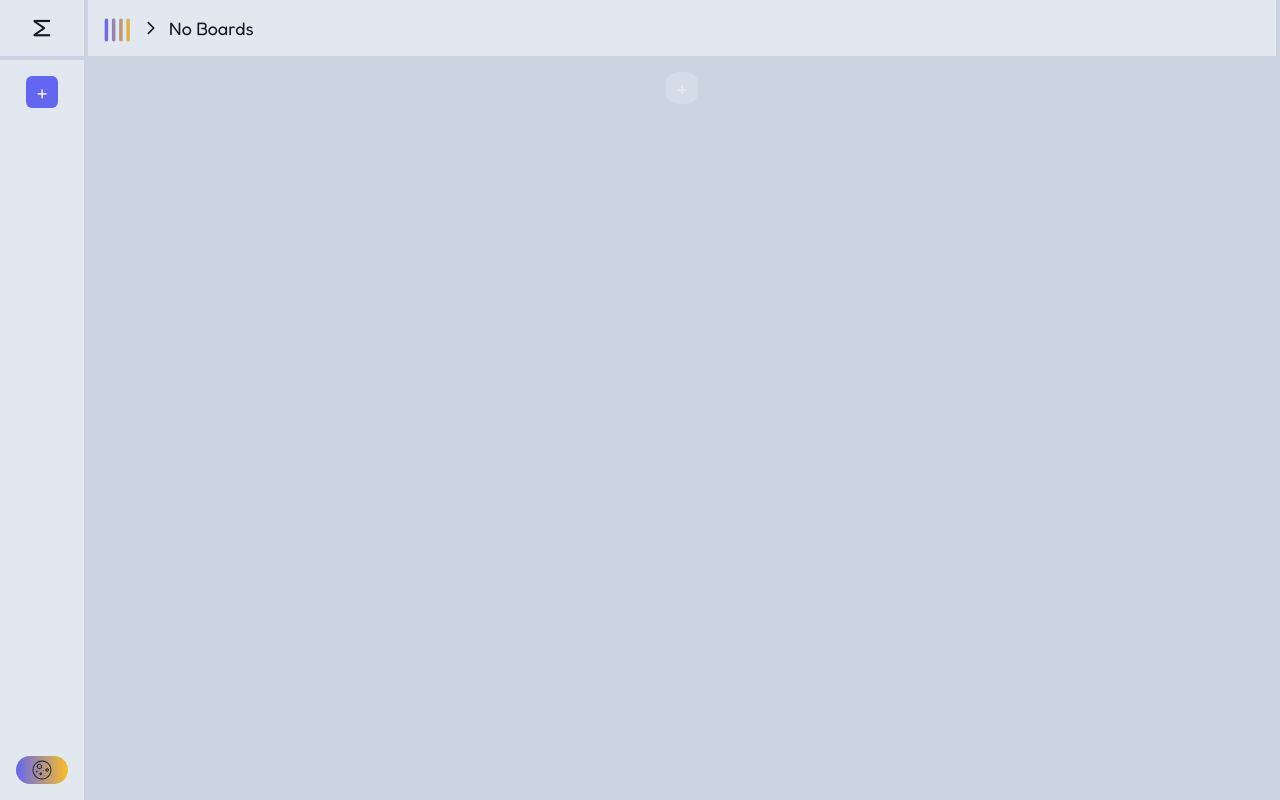
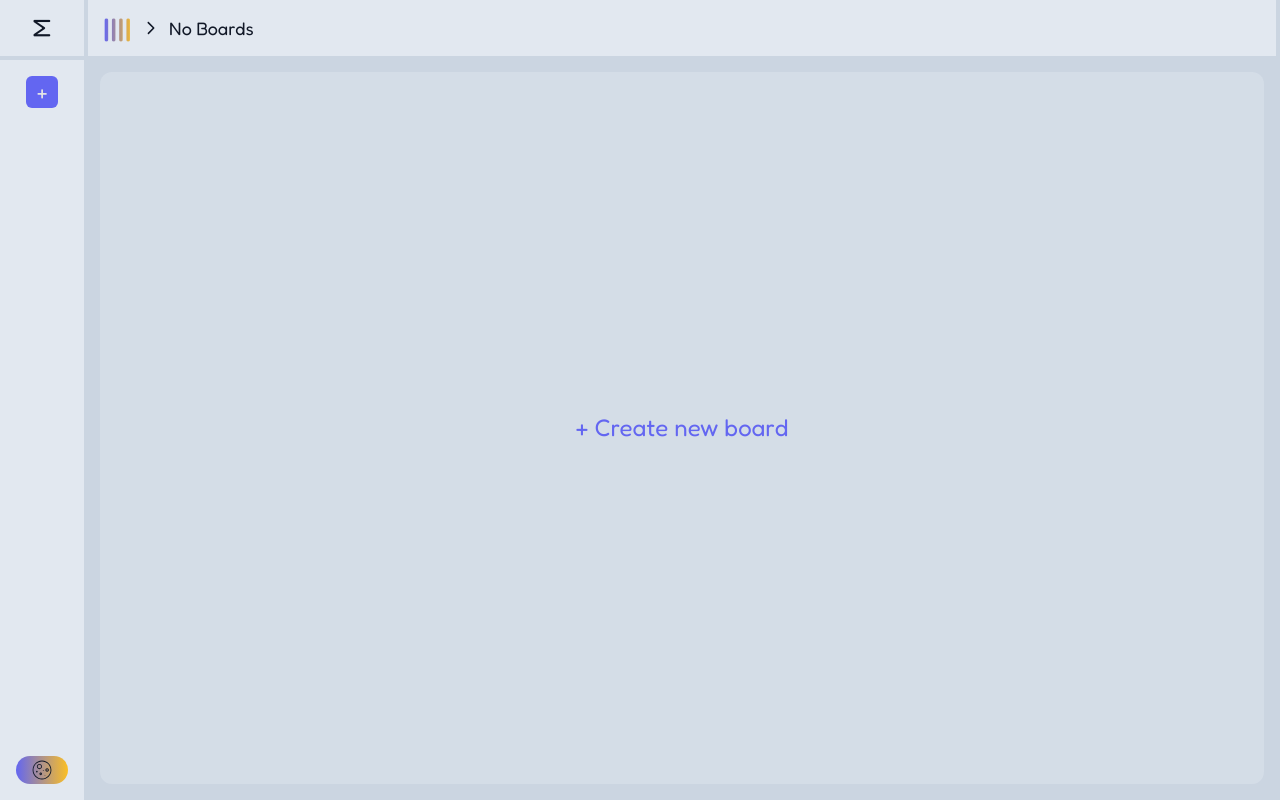
Before and after one commit to Nollume/task-management-app, a Nuxt app: page / in a window 1280 px wide. Built offline with nearby package versions, Linux system fonts and the light colour scheme.

Commit message:
fix board create

```diff
--- a/components/MainContent.vue
+++ b/components/MainContent.vue
@@ -2,7 +2,7 @@
   <main
     class="flex-1 flex relative items-start justify-start bg-slate-300 dark:bg-gray-900 z-20 overflow-y-auto"
   >
-    <BoardCreate
+    <BoardCreatyOnInitial
       class="absolute inset-4 text-2xl whitespace-nowrap rounded-xl bg-slate-200/40 dark:bg-gray-800/40"
       v-if="!boards.length"
     />
--- /dev/null
+++ b/components/board/CreatyOnInitial.vue
@@ -0,0 +1,21 @@
+<template>
+  <a
+    @click="newBoardOpenModal"
+    class="whitespace-nowrap flex items-center justify-center text-indigo-500 hover:text-indigo-400 cursor-pointer"
+  >
+    + Create new board
+  </a>
+</template>
+
+<script setup lang="ts">
+import { useBoardStore } from "@/stores/board";
+import { StatusModals } from "~/interfaces";
+const store = useBoardStore();
+
+const newBoardOpenModal = () => {
+  store.openModalFn();
+  store.modalStatus = StatusModals.BOARD;
+};
+</script>
+
+<style scoped></style>
```
